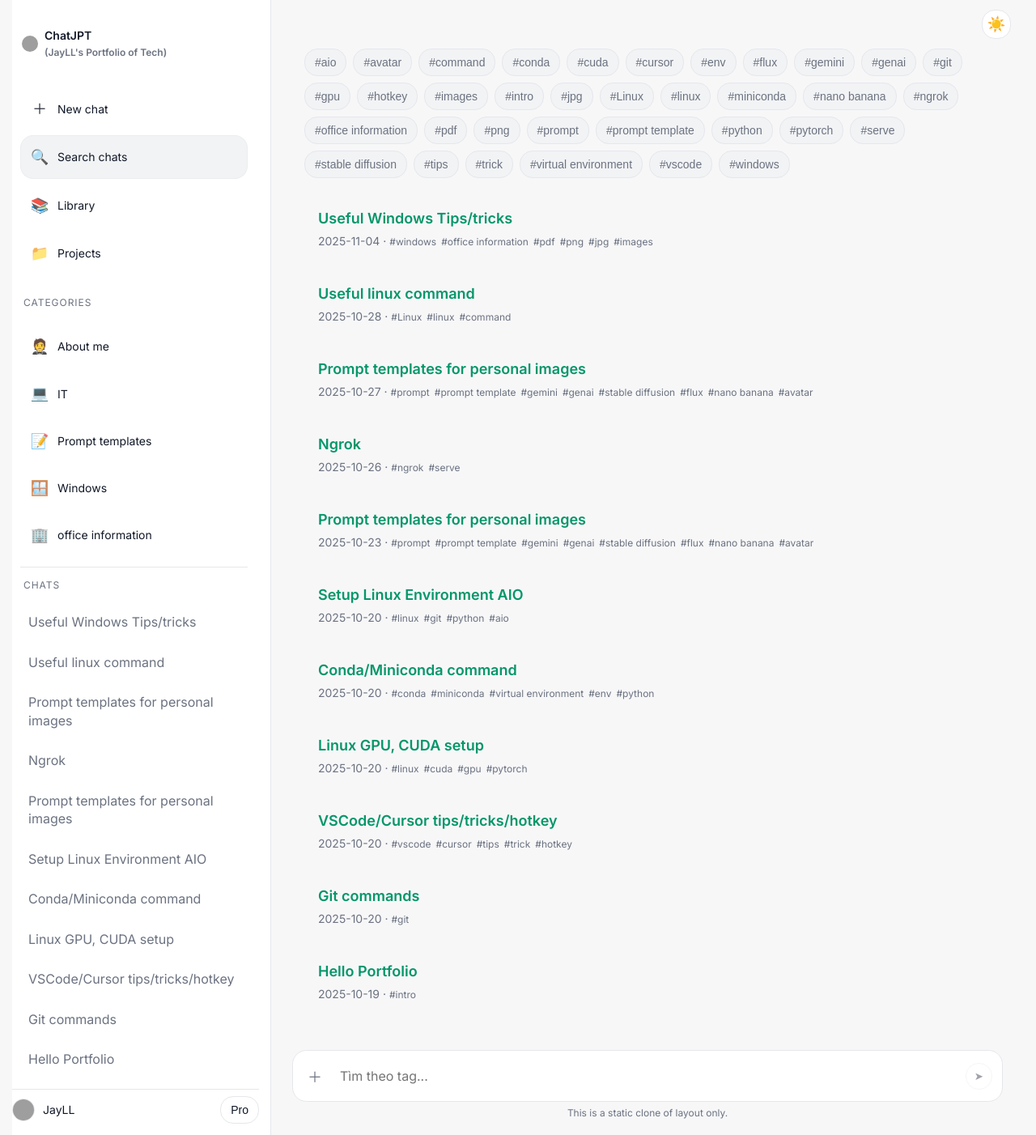
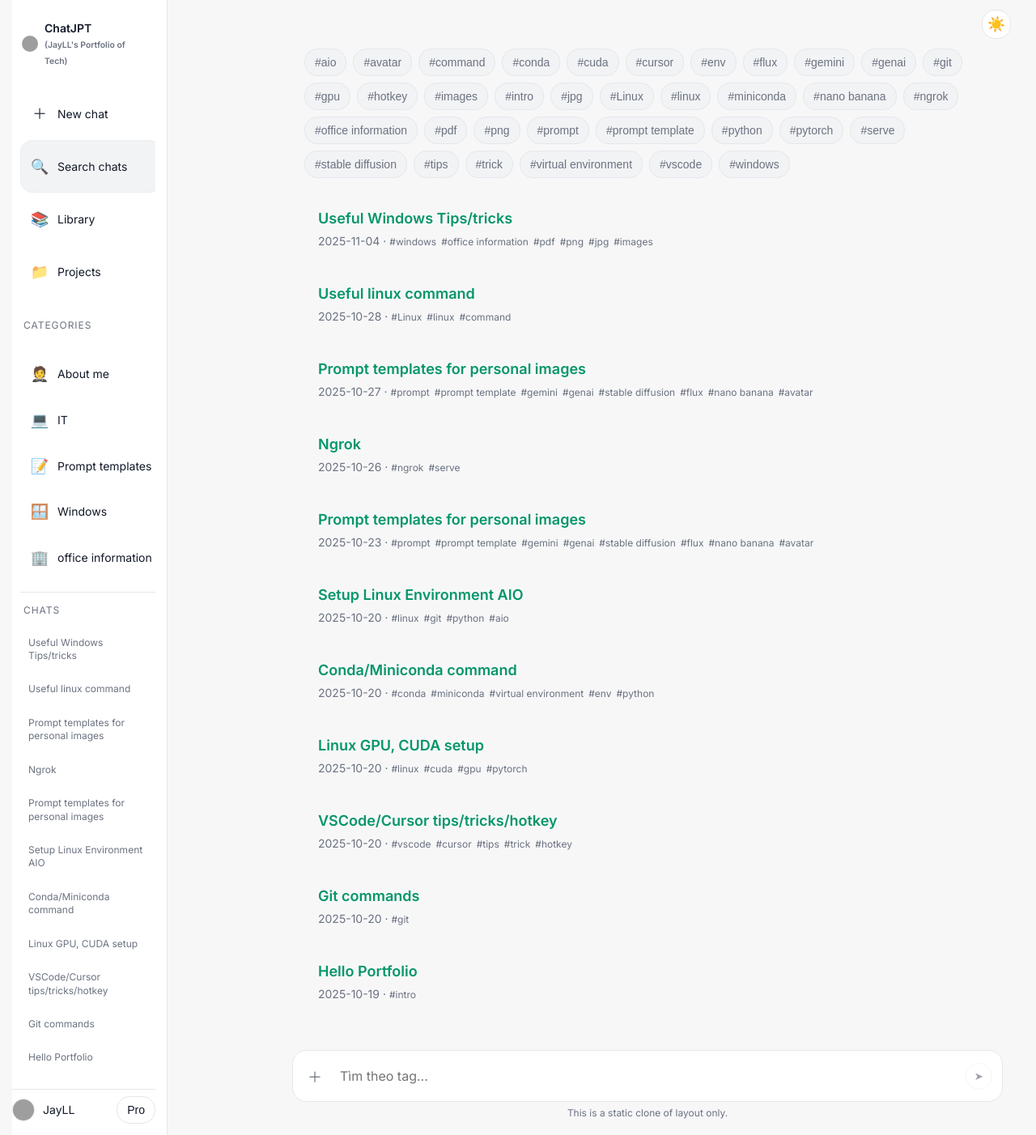
Before and after one commit to jayll1303/jayll1303.github.io, a Jekyll site: the page built from pages/search.html, in a window 1280 px wide. Shown: the whole page at 81% size. Built offline with Jekyll 4.4.1, drawn with Linux system fonts in a browser that asks for light colours; grey boxes are pictures that could not be loaded.

Commit message:
update sidebar size

```diff
--- a/assets/css/sidebar.css
+++ b/assets/css/sidebar.css
@@ -8,7 +8,7 @@
   padding: var(--spacing-xl) var(--spacing-xl) var(--spacing-xl) 0;
   height: 100dvh;
   overflow: hidden; /* contain internal scroller */
-  width: clamp(var(--container-xs), 25vw, var(--container-sm));
+  width: clamp(12rem, 14vw, 16rem);
   margin: 0;
   transition: width 300ms cubic-bezier(0.4, 0, 0.2, 1),
               padding 300ms cubic-bezier(0.4, 0, 0.2, 1),
@@ -64,7 +64,7 @@
               height 300ms cubic-bezier(0.4, 0, 0.2, 1);
   white-space: nowrap;
 }
-.brand__subtitle { font-size: var(--text-xs); color: var(--muted); }
+.brand__subtitle { font-size: 0.65rem; color: var(--muted); }
 .icon {
   opacity: .9;
   display: inline-flex;
@@ -82,14 +82,14 @@
 .btn--upgrade { background: var(--accent); color: white; font-weight: 600; }
 .btn--outline { background: transparent; border: 1px solid var(--border); color: var(--text); }
 
-.sidebar__nav { display: grid; gap: var(--spacing-xs); }
+.sidebar__nav { display: grid; gap: 0; }
 .sidebar__nav { position: sticky; top: 0; background: var(--bg-elev); padding-bottom: var(--spacing-xs); z-index: 1; }
 .nav__item {
   display: grid;
   grid-template-columns: var(--spacing-5xl) 1fr;
   align-items: center;
   column-gap: var(--spacing-md);
-  padding: var(--spacing-md) var(--spacing-lg);
+  padding: var(--spacing-sm) var(--spacing-lg);
   border-radius: var(--radius-2xl);
   color: var(--text);
   text-decoration: none;
@@ -109,10 +109,10 @@
   opacity: 1;
 }
 
-.sidebar__section { display: grid; gap: var(--spacing-sm); }
+.sidebar__section { display: grid; gap: 0; }
 .section__title { color: var(--muted); font-size: var(--text-xs); text-transform: uppercase; letter-spacing: .08em; padding: var(--spacing-xs) var(--spacing-1); }
 .sidebar__section + .sidebar__section { border-top: 1px solid var(--border); padding-top: var(--spacing-sm); }
-.chat__link { color: var(--muted); text-decoration: none; padding: var(--spacing-sm) var(--spacing-md); border-radius: var(--radius-sm); }
+.chat__link { color: var(--muted); text-decoration: none; padding: var(--spacing-sm) var(--spacing-md); border-radius: var(--radius-sm); font-size: var(--text-xs); }
 .chat__link:hover { background: var(--bg-elev-2); color: var(--text); }
 
 .sidebar__footer { display: flex; align-items: center; justify-content: space-between; gap: var(--spacing-sm); padding-top: var(--spacing-sm); border-top: 1px solid var(--border); }
```
